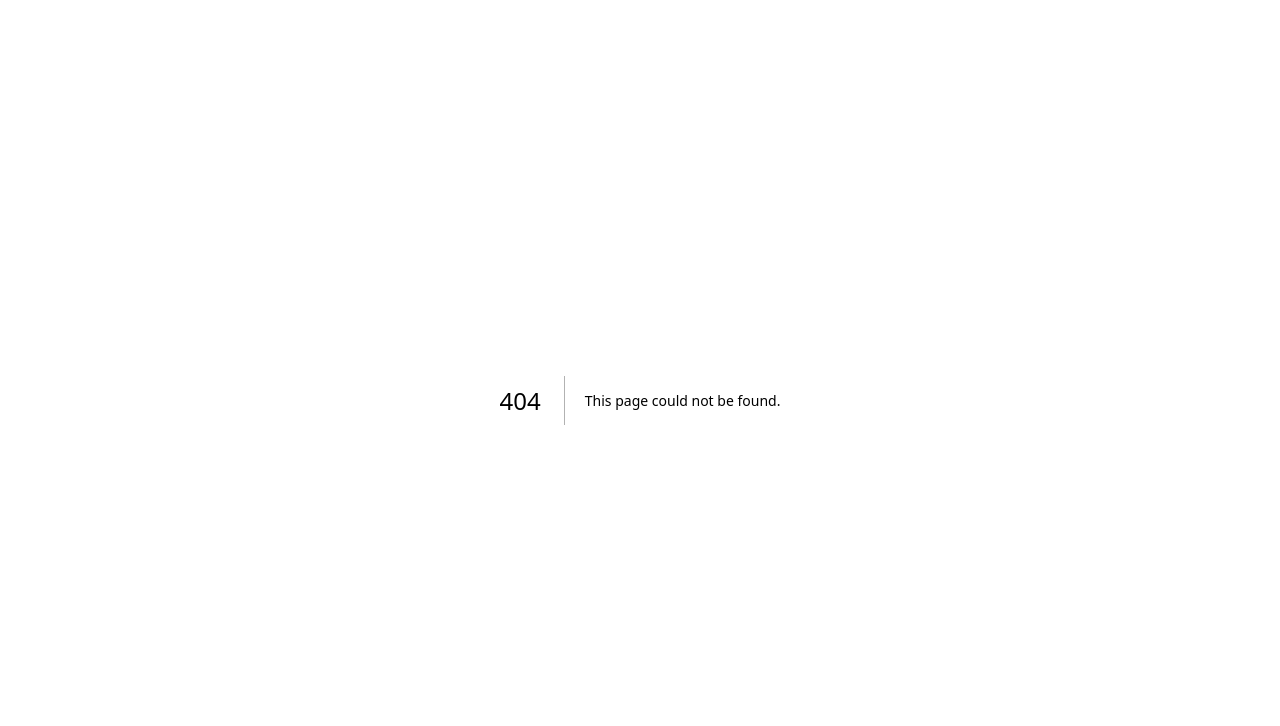
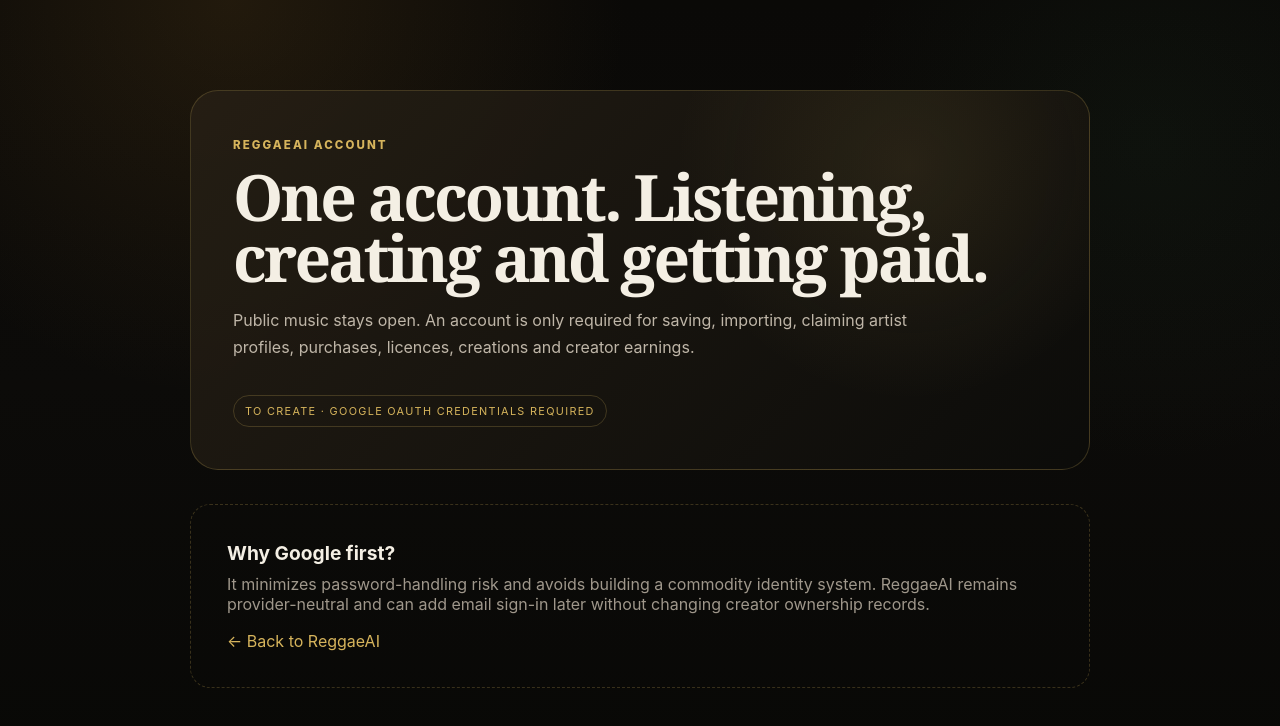
Before and after one commit to thecaribbeanpressnetwork-lang/reggaeai, a Next.js app: page /signin in a window 1280 px wide. Before the commit this address had no page. Shown: the top 726 px of the page. Built offline with nearby package versions, Linux system fonts and the light colour scheme.

Commit message:
Add premium truth-gated sign-in surface

```diff
--- /dev/null
+++ b/app/signin/page.js
@@ -0,0 +1,29 @@
+import { authCapability, signIn } from '../../auth';
+
+export const metadata = { title: 'Sign in | ReggaeAI', robots: { index: false, follow: false } };
+
+export default function SignInPage() {
+  const capability = authCapability();
+
+  return (
+    <main className="accountShell">
+      <section className="accountHero compact">
+        <span className="eyebrow">REGGAEAI ACCOUNT</span>
+        <h1>One account. Listening, creating and getting paid.</h1>
+        <p>Public music stays open. An account is only required for saving, importing, claiming artist profiles, purchases, licences, creations and creator earnings.</p>
+        {capability.provider === 'google' ? (
+          <form action={async () => { 'use server'; await signIn('google', { redirectTo: '/account' }); }}>
+            <button className="primary authAction" type="submit">Continue with Google</button>
+          </form>
+        ) : (
+          <div className="accountState">TO CREATE · GOOGLE OAUTH CREDENTIALS REQUIRED</div>
+        )}
+      </section>
+      <section className="emptyState authNote">
+        <strong>Why Google first?</strong>
+        <span>It minimizes password-handling risk and avoids building a commodity identity system. ReggaeAI remains provider-neutral and can add email sign-in later without changing creator ownership records.</span>
+        <a href="/">← Back to ReggaeAI</a>
+      </section>
+    </main>
+  );
+}
```
